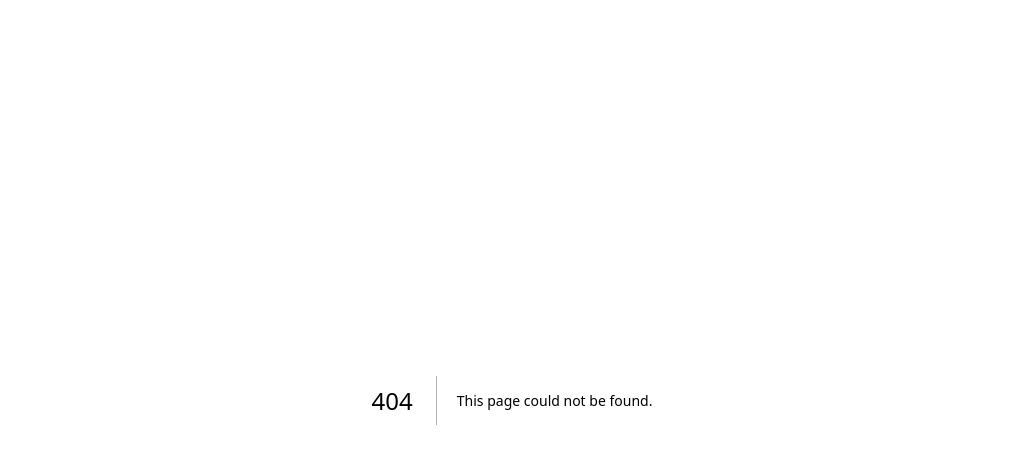
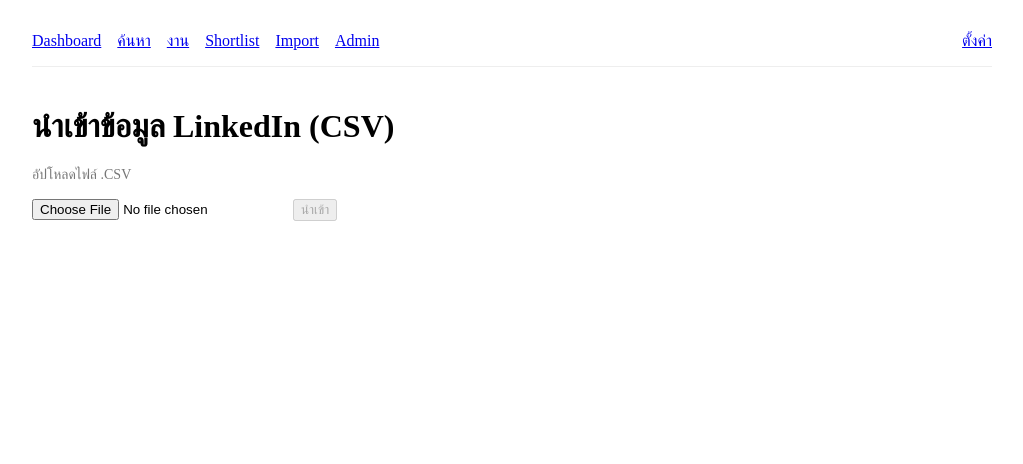
Before and after one commit to S-Tantiroj/job-matching-project, a Next.js app: page /import in a window 1280 px wide. Before the commit this address had no page. Shown: the top 464 px of the page, without its empty margins (128-1151 px from the left). Built offline with nearby package versions, Linux system fonts and the light colour scheme.

Commit message:
feat(ingest): /import upload page + route guard + nav

```diff
--- /dev/null
+++ b/app/(app)/import/page.tsx
@@ -0,0 +1,70 @@
+'use client'
+import { useState } from 'react'
+
+type Result = { imported: number; updated: number; errors: string[] }
+
+// Upload a PhantomBuster LinkedIn CSV export and import candidates.
+export default function ImportPage() {
+  const [csv, setCsv] = useState('')
+  const [fileName, setFileName] = useState('')
+  const [importing, setImporting] = useState(false)
+  const [result, setResult] = useState<Result | null>(null)
+
+  const onFile = async (f: File | undefined) => {
+    if (!f) return
+    setFileName(f.name)
+    setResult(null)
+    setCsv(await f.text())
+  }
+
+  const run = async () => {
+    if (!csv || importing) return
+    setImporting(true)
+    setResult(null)
+    const r = await fetch('/api/ingest', {
+      method: 'POST',
+      headers: { 'content-type': 'application/json' },
+      body: JSON.stringify({ type: 'linkedin', csv }),
+    })
+    const json = await r.json()
+    setImporting(false)
+    setResult(json)
+  }
+
+  return (
+    <main>
+      <h1>นำเข้าข้อมูล LinkedIn (CSV)</h1>
+      <p style={{ color: '#777', fontSize: 14 }}>
+        อัปโหลดไฟล์ .CSV
+      </p>
+
+      <div style={{ display: 'flex', gap: 8, alignItems: 'center', margin: '16px 0' }}>
+        <input type="file" accept=".csv,text/csv" onChange={(e) => onFile(e.target.files?.[0])} />
+        <button onClick={run} disabled={!csv || importing}>
+          {importing ? 'กำลังนำเข้า…' : 'นำเข้า'}
+        </button>
+      </div>
+      {fileName && <p style={{ fontSize: 13, color: '#888' }}>ไฟล์: {fileName}</p>}
+
+      {result && (
+        <div style={{ marginTop: 16 }}>
+          <p>
+            เพิ่มใหม่ <strong>{result.imported}</strong> · อัปเดต{' '}
+            <strong>{result.updated}</strong> · ผิดพลาด{' '}
+            <strong>{result.errors.length}</strong>
+          </p>
+          {result.errors.length > 0 && (
+            <ul style={{ color: '#dc2626', fontSize: 13 }}>
+              {result.errors.slice(0, 20).map((e, i) => (
+                <li key={i}>{e}</li>
+              ))}
+            </ul>
+          )}
+          {result.imported + result.updated === 0 && result.errors.length === 0 && (
+            <p style={{ color: '#888' }}>ไม่พบข้อมูลในไฟล์</p>
+          )}
+        </div>
+      )}
+    </main>
+  )
+}
--- a/app/(app)/layout.tsx
+++ b/app/(app)/layout.tsx
@@ -8,6 +8,7 @@
         <Link href="/search">ค้นหา</Link>
         <Link href="/jobs">งาน</Link>
         <Link href="/shortlists">Shortlist</Link>
+        <Link href="/import">Import</Link>
         <Link href="/admin/users">Admin</Link>
         <Link href="/settings" style={{ marginLeft: 'auto' }}>
           ตั้งค่า
--- a/middleware.ts
+++ b/middleware.ts
@@ -38,6 +38,7 @@
     '/dashboard/:path*',
     '/search/:path*',
     '/jobs/:path*',
+    '/import/:path*',
     '/candidates/:path*',
     '/shortlists/:path*',
     '/admin/:path*',
```
